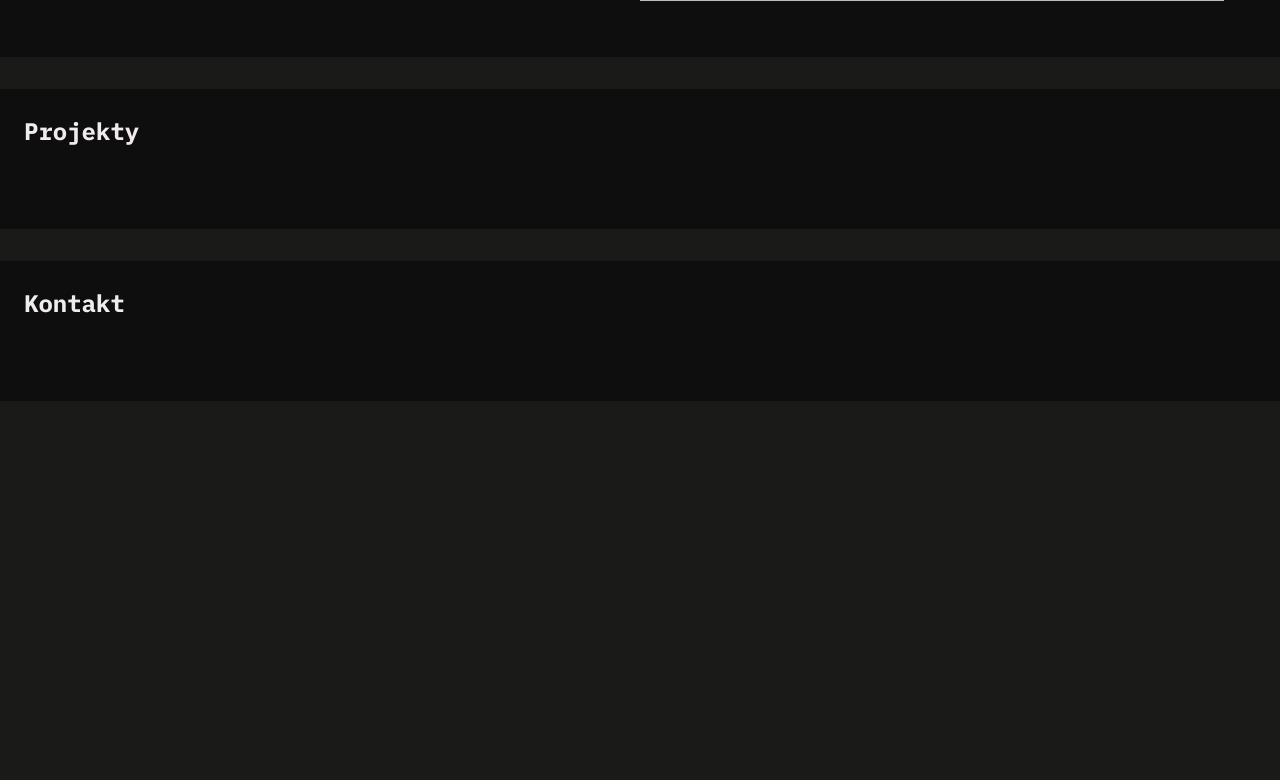
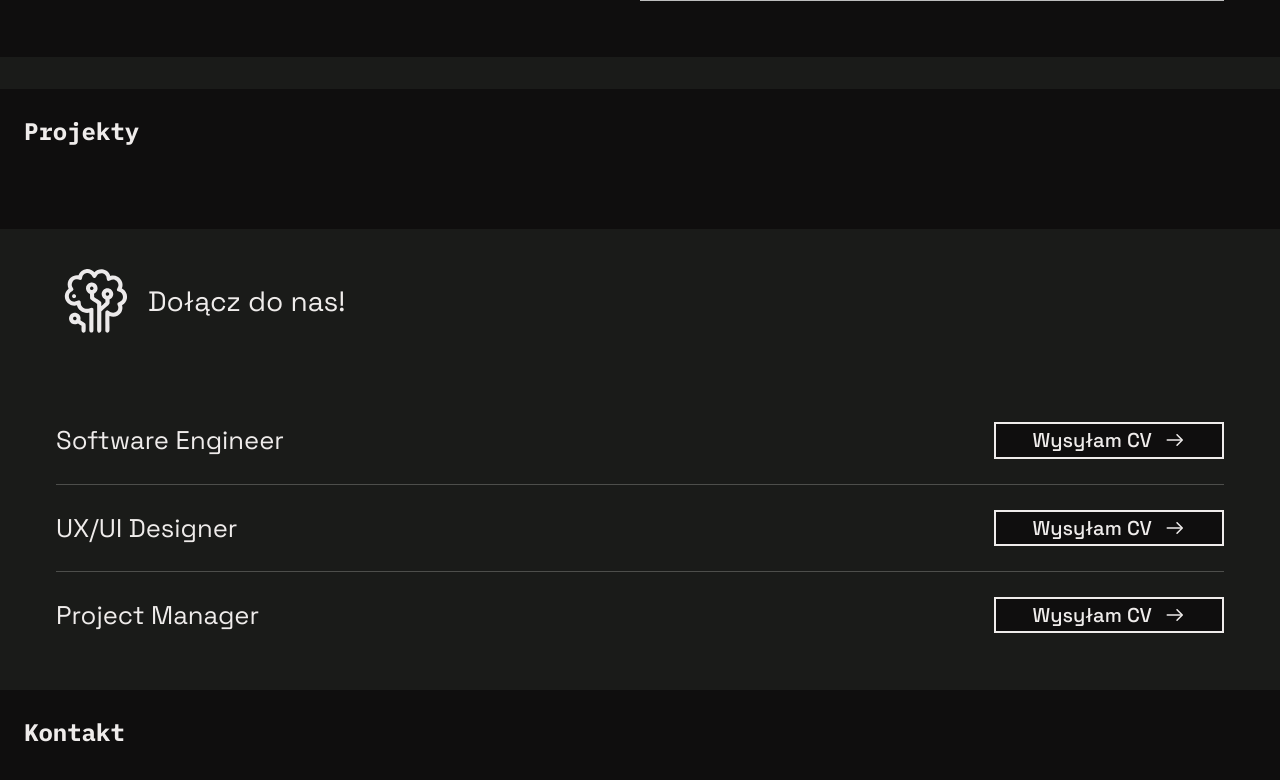
Before and after one commit to BartlomiejSadza/AiMed, a React (Vite) app: page / in a window 1280 px wide. Shown: the part 1220-2000 px from the top of the page. Before the commit the page ends 1621 px from the top, so only its background shows below. Built offline with nearby package versions, Linux system fonts and the light colour scheme.

Commit message:
feat: add join us section

```diff
--- a/src/App.css
+++ b/src/App.css
@@ -185,3 +185,78 @@
   position: relative;
   z-index: 2;
 }
+
+.primary-button {
+  background-color: var(--color-surface);
+  border: 2.5px solid var(--color-text);
+  padding-top: 0.075rem;
+  padding-bottom: 0.075rem;
+  padding-left: 1rem;
+  padding-right: 1rem;
+
+  font-family: 'Space Grotesk';
+  font-weight: 500;
+
+  color: var(--color-text);
+  text-decoration: none;
+}
+
+.join-us-section {
+  display: flex;
+  padding-left: var(--space-2xl);
+  padding-right: var(--space-2xl);
+  flex-direction: column;
+  gap: var(--space-2xl);
+}
+
+.join-us-header {
+  display: flex;
+  flex-direction: row;
+  gap: 0.75rem;
+  align-items: center;
+}
+
+.join-us-header h2 {
+  font-family: 'Space Grotesk';
+  font-weight: 400;
+  font-size: 1.75em;
+}
+
+.join-us-header-icon {
+  display: flex;
+  margin: 0.5em;
+}
+
+.join-us-table {
+  display: flex;
+  flex-direction: column;
+}
+
+.join-us-table-row {
+  display: flex;
+  flex-direction: row;
+  align-items: center;
+  justify-content: space-between;
+  padding-bottom: 1.5rem;
+  padding-top: 1.5rem;
+}
+
+.join-us-table-row h3 {
+  font-family: 'Space Grotesk';
+  font-weight: 400;
+  font-size: 1.6rem;
+}
+
+.join-us-table-row > .primary-button > span {
+  display: inline-flex;
+  align-items: center;
+  gap: 0.5em;
+  font-size: 1.25em;
+  width: 100%;
+  padding-left: 1em;
+  padding-right: 1em;
+}
+
+.join-us-table-row:not(:last-child) {
+  border-bottom: 1px solid var(--color-border);
+}
--- a/src/App.tsx
+++ b/src/App.tsx
@@ -1,6 +1,7 @@
 import './App.css'
 import Hero from './components/Hero.tsx'
 import AboutBox from './components/About'
+import JoinUs from './components/JoinUs.tsx'
 
 function App() {
   return (
@@ -17,6 +18,10 @@ function App() {
         <h2>Projekty</h2>
       </section>
 
+      <section className="join-us-section" aria-label="Sekcja rekrutacja">
+        <JoinUs />
+      </section>
+
       <section className="section-placeholder" aria-label="Sekcja kontakt">
         <h2>Kontakt</h2>
       </section>
--- a/src/components/Icon.tsx
+++ b/src/components/Icon.tsx
@@ -2,12 +2,16 @@ import facebookIconUrl from '../assets/facebook.svg'
 import githubIconUrl from '../assets/github.svg'
 import instagramIconUrl from '../assets/instagram.svg'
 import gmailIconUrl from '../assets/gmail.svg'
+import aiMedIconUrl from '../assets/ai-med.svg'
+import arrowRight from '../assets/arrow-right.svg'
 
 const Icons = {
   facebook: facebookIconUrl,
   github: githubIconUrl,
   instagram: instagramIconUrl,
   gmail: gmailIconUrl,
+  aiMed: aiMedIconUrl,
+  arrowRight: arrowRight,
 }
 
 function Icon({ type, size }: { type: keyof typeof Icons; size?: number }) {
--- /dev/null
+++ b/src/components/JoinUs.tsx
@@ -0,0 +1,63 @@
+import LinkButton from './LinkButton'
+import Icon from './Icon'
+
+function JoinUsHeader() {
+  return (
+    <div className="join-us-header">
+      <span className="join-us-header-icon">
+        <Icon type="aiMed" size={64} />
+      </span>
+      <h2>Dołącz do nas!</h2>
+    </div>
+  )
+}
+
+// TODO: nie znalazłem linkóww do rekrutacji, więc dałem placeholdery
+const recruitmentData = [
+  {
+    position: 'Software Engineer',
+    href: '#',
+  },
+  {
+    position: 'UX/UI Designer',
+    href: '#',
+  },
+  {
+    position: 'Project Manager',
+    href: '#',
+  },
+]
+
+function JoinUsTableRow({ position, href, key }: { position: string; href: string; key: number }) {
+  return (
+    <div className="join-us-table-row" key={key}>
+      <h3>{position}</h3>
+      <LinkButton link={href}>
+        <span className="join-us-table-row-button">
+          Wysyłam CV <Icon type="arrowRight" size={24} />
+        </span>
+      </LinkButton>
+    </div>
+  )
+}
+
+function JoinUsTable() {
+  return (
+    <div className="join-us-table">
+      {recruitmentData.map((item, index) =>
+        JoinUsTableRow({ position: item.position, href: item.href, key: index }),
+      )}
+    </div>
+  )
+}
+
+function JoinUs() {
+  return (
+    <>
+      <JoinUsHeader />
+      <JoinUsTable />
+    </>
+  )
+}
+
+export default JoinUs
--- /dev/null
+++ b/src/components/LinkButton.tsx
@@ -0,0 +1,11 @@
+function LinkButton({ link, children }: { link?: string; children?: React.ReactNode }) {
+  return (
+    <>
+      <a className="primary-button" href={link}>
+        {children}
+      </a>
+    </>
+  )
+}
+
+export default LinkButton
```
Also changed, not shown: src/assets/ai-med.svg (added), src/assets/arrow-right.svg (added).
